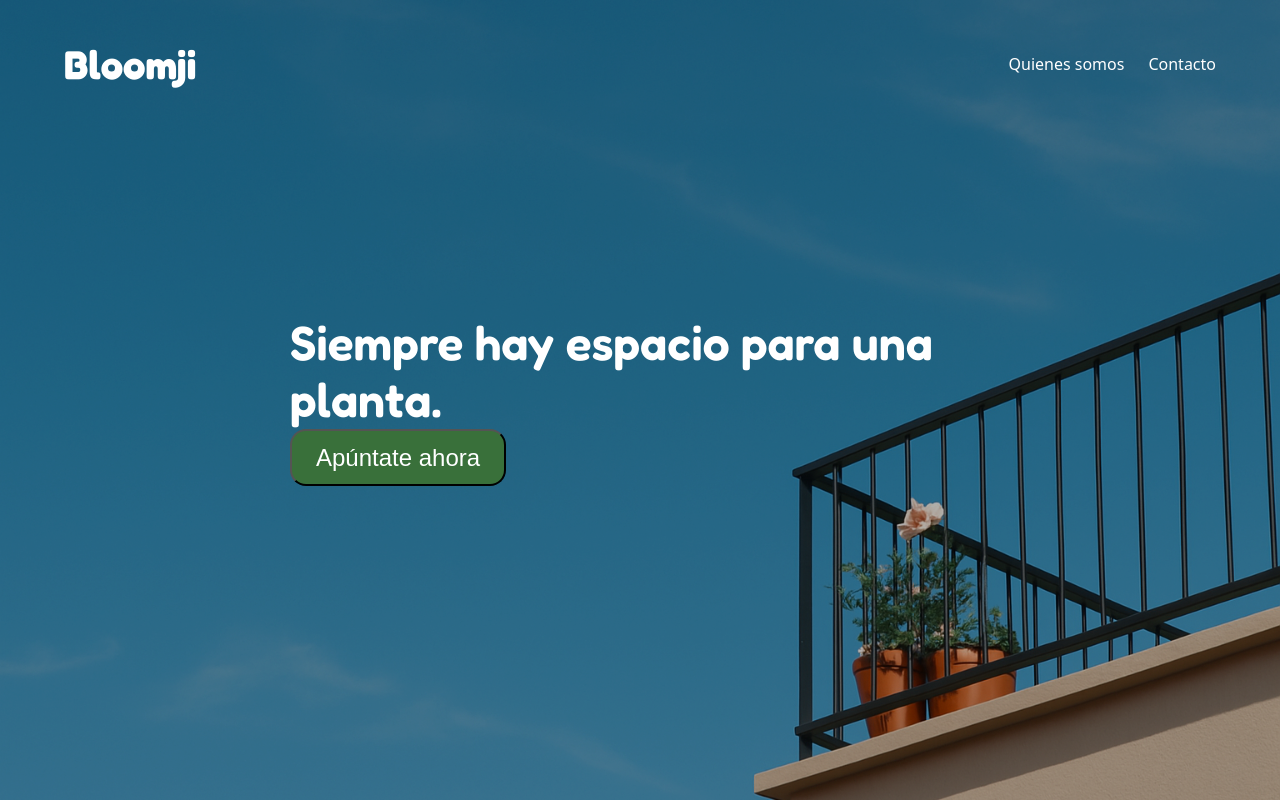
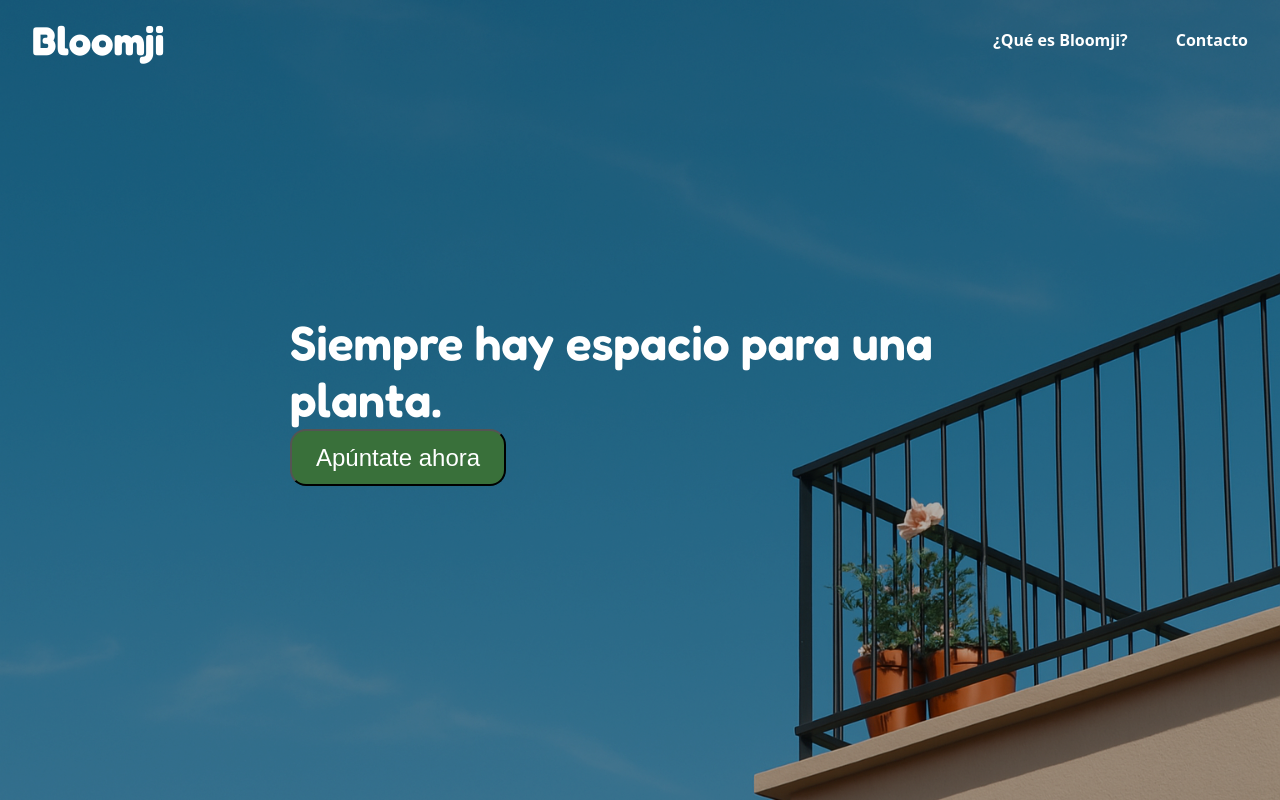
Before and after one commit to SalvadorChamizo/Bloomji_web, a React (Vite) app: page / in a window 1280 px wide. Built offline with nearby package versions, Linux system fonts and the light colour scheme.

Commit message:
style: Change css for header

```diff
--- a/src/components/Header.module.css
+++ b/src/components/Header.module.css
@@ -1,10 +1,11 @@
 .header {
+    grid-column: 2;
+    grid-row: 1;
     display: flex;
     align-items: center;
     justify-content: space-between;
     background: transparent;
     color: white;
-    padding: 2.5rem 4rem;
 }
 
 .logo {
@@ -12,7 +13,6 @@
     font-size: max(1.5rem, 2.5rem, 2.5rem);
     text-decoration: none;
     font-family: var(--font-brand);
-
 }
 
 .desktopNav {
@@ -21,7 +21,7 @@
 
 .navList {
     display: flex;
-    gap: 1.5rem;
+    gap: 3rem;
     list-style: none;
     margin: 0;
     padding: 0;
@@ -31,7 +31,12 @@
 .link {
     text-decoration: none;
     color: inherit;
-    font-weight: 500;
+    font-weight: 600;
+}
+
+li:hover {
+    text-shadow: 0 0 10px white, 0 0 20px white;
+    font-weight: 600;
 }
 
 .menuButton {
@@ -69,7 +74,7 @@
 
 .active {
     font-weight: 600;
-    border-bottom: 2px solid currentColor;
+    border-bottom: 2px solid white;
 }
 
 @media (max-width: 768px) {
--- a/src/components/Header.tsx
+++ b/src/components/Header.tsx
@@ -17,10 +17,10 @@ function Header({ className }: HeaderProps) {
             <nav className={styles.desktopNav}>
                 <ul className={styles.navList}>
                     <li>
-                        <NavLink to="/about" className={({ isActive}) => isActive ? styles.active : styles.link}>Quienes somos</NavLink>
+                        <NavLink to="/about" className={styles.link}>¿Qué es Bloomji?</NavLink>
                     </li>
                     <li>
-                        <NavLink to="/Contact" className={({ isActive}) => isActive ? styles.active : styles.link}>Contacto</NavLink>
+                        <NavLink to="/Contact" className={styles.link}>Contacto</NavLink>
                     </li>
                 </ul>
             </nav>
```
